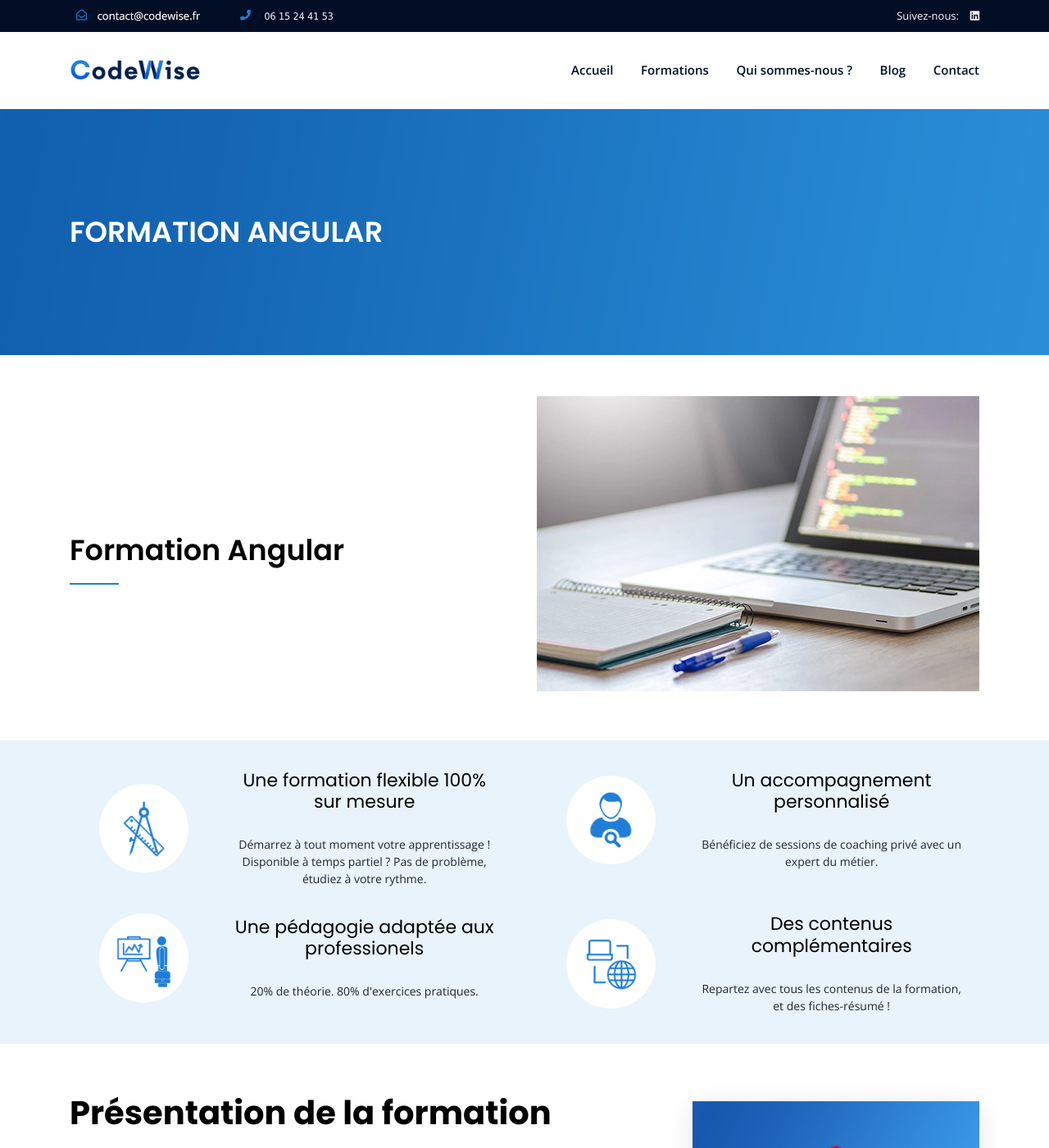
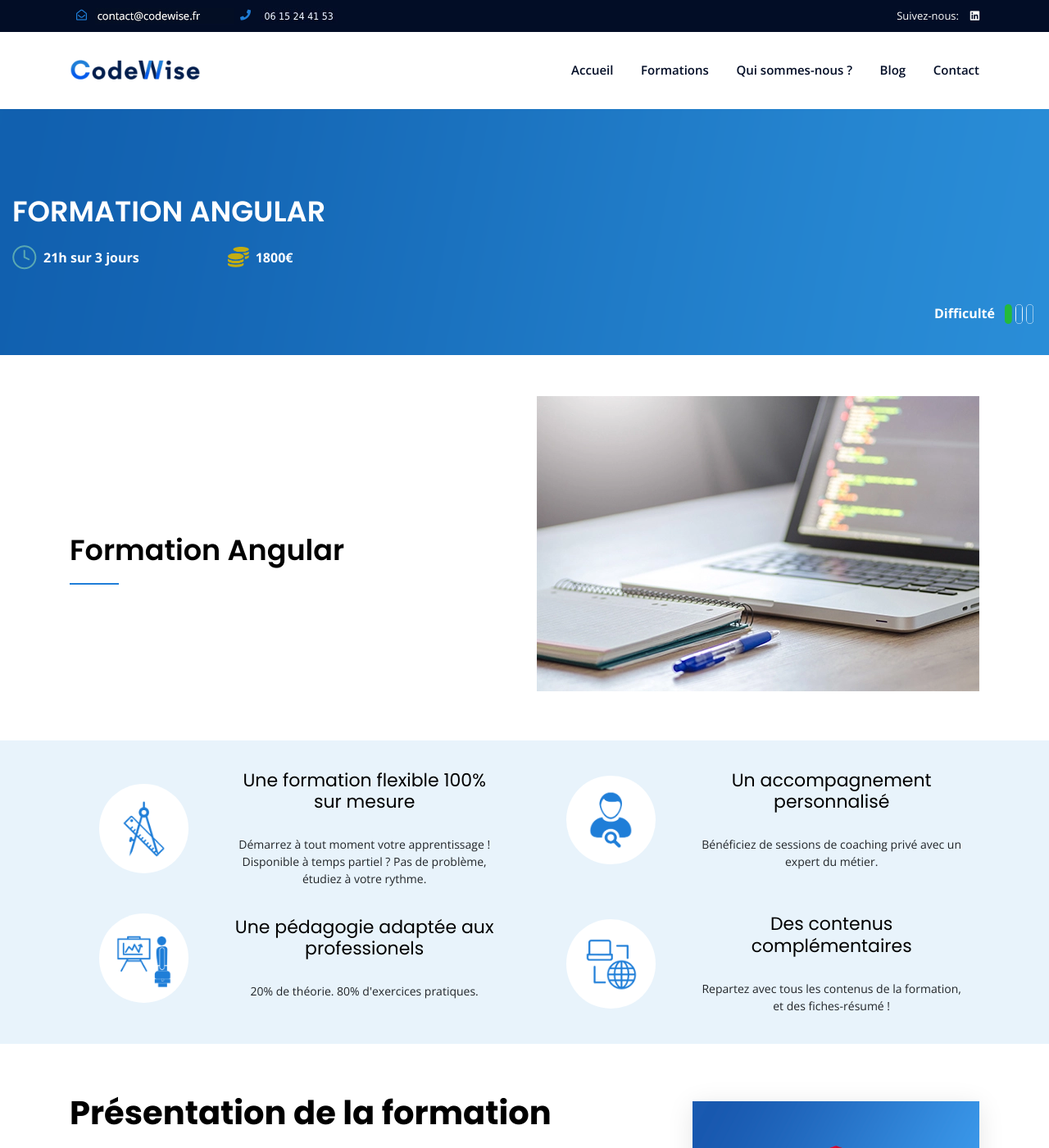
Before and after one commit to hubergerard/hubergerard.github.io, a Jekyll site: the page built from _services/angular.html, in a window 1280 px wide and 1400 px high. Shown: the whole window at 82% size. Built offline with Jekyll 4.4.1, drawn with Linux system fonts in a browser that asks for light colours.

Commit message:
add icons for duration, price and difficulty on service page (#11)
* add icons for duration, price and difficulty on service page

```diff
--- a/_layouts/service_page.html
+++ b/_layouts/service_page.html
@@ -32,20 +32,25 @@
 					<div class="breadcrumb-title sm-size">
 						<h2>{{page.title}}</h2>
 					</div>
+					<div class="mt-20 w-50 d-flex justify-content-between align-items-center">
+						<span id="duration-info" class="span-info-courses d-flex align-items-center text-white fs-16">
+								<img class=" mr-2" src="../assets/img/icons/feather-clock.png" alt="icône horloge">
+								<b>{{page.duration}}</b>
+						</span>
+						<span id="price-info" class="span-info-courses d-flex align-items-center text-white fs-16" >
+							<img class="w-25 mr-2" src="../assets/img/icons/awesome-coins.png" alt="icône monnaie">
+							<b>{{page.price}}</b>
+						</span>
+					</div>
 				</div>
 			</div>
-			<!-- <div class="col-xl-4 col-md-6 text-left text-md-right"> -->
-				<!-- <div class="breadcrumb"> -->
-					<!-- <ul> -->
-						<!-- <li><a href="{{site.url}}">Home</a></li> -->
-						<!-- <li class="text-white pl-1">Pages /</li> -->
-						<!-- <li class="text-white pl-1">{{page.title}}</li> -->
-					<!-- </ul> -->
-				<!-- </div> -->
-			<!-- </div> -->
-
 		</div>
-
+		<div id="difficulty-info" class="d-flex mt-200">
+			<span class="text-white fs-16">
+				<b>Difficulté </b>
+				<img class="w-25 ml-2" src="../assets/img/icons/{{page.educational-level}}.png" alt="difficulty {{page.educational-level}}">
+			</span>
+		</div>
 	</section>
 	<section id="title-section">
 		<div class="container mt-50">
@@ -56,7 +61,6 @@
 					{% endif %}
 				</div>
 				<div class="col-12 col-md-6 section-title mt-40 mb-60 mt-md-auto mb-md-auto"><h2>{{page.title}}</h2></div>
-
 			</div>
 
 		</div>
@@ -68,7 +72,7 @@
 					<div class="col-xs-12 col-lg m-3">
 						<div class="row">
 							<div class="col-4 align-self-center">
-								<img src="{{site.url}}/assets/img/icons/sur_mesure.png" class="mw-80 mh-80 icon-bg"/>
+								<img src="{{site.url}}/assets/img/icons/sur_mesure.png" class="mw-80 mh-80 icon-bg" alt="icône sur mesure"/>
 							</div>
 							<div class="col-8 align-self-center">
 								<h4> Une formation flexible 100% sur mesure </h4>
@@ -80,7 +84,7 @@
 					<div class="col-xs-12 col-lg m-3">
 						<div class="row">
 							<div class="col-4 align-self-center">
-								<img src="{{site.url}}/assets/img/icons/suivi_perso.png" class="mw-80 mh-80 icon-bg"/>
+								<img src="{{site.url}}/assets/img/icons/suivi_perso.png" class="mw-80 mh-80 icon-bg" alt="icône suivi personnalisé"/>
 							</div>
 							<div class="col-8 align-self-center">
 								<div class="">
@@ -97,7 +101,7 @@
 					<div class="col-xs-12 col-lg m-3">
 						<div class="row">
 							<div class="col-4 align-self-center">
-								<img src="{{site.url}}/assets/img/icons/cours_professionalisant.png" class="mw-80 mh-80 icon-bg"/>
+								<img src="{{site.url}}/assets/img/icons/cours_professionalisant.png" class="mw-80 mh-80 icon-bg" alt="icône cours professionalisant"/>
 							</div>
 							<div class="col-8 align-self-center">
 								<h4> Une pédagogie adaptée aux professionels </h4>
@@ -109,7 +113,7 @@
 					<div class="col-xs-12 col-lg m-3">
 						<div class="row">
 							<div class="col-4 align-self-center">
-								<img src="{{site.url}}/assets/img/icons/ressources_a_emporter.png" class="mw-80 mh-80 icon-bg"/>
+								<img src="{{site.url}}/assets/img/icons/ressources_a_emporter.png" class="mw-80 mh-80 icon-bg" alt="icône ressources à emporter"/>
 							</div>
 							<div class="col-8 align-self-center">
 								<h4> Des contenus complémentaires </h4>
--- a/assets/css/default.scss
+++ b/assets/css/default.scss
@@ -647,6 +647,9 @@
 .f-400{font-weight: 400;}
 .f-300{font-weight: 300;}
 
+/* font size */
+.fs-16{font-size: 16px;}
+
 /* Background Color */
 
 .grey-bg {
```
Also changed, not shown: assets/img/icons/advanced.png (added), assets/img/icons/awesome-coins.png (added), assets/img/icons/beginner.png (added), assets/img/icons/feather-clock.png (added), assets/img/icons/medium.png (added).
